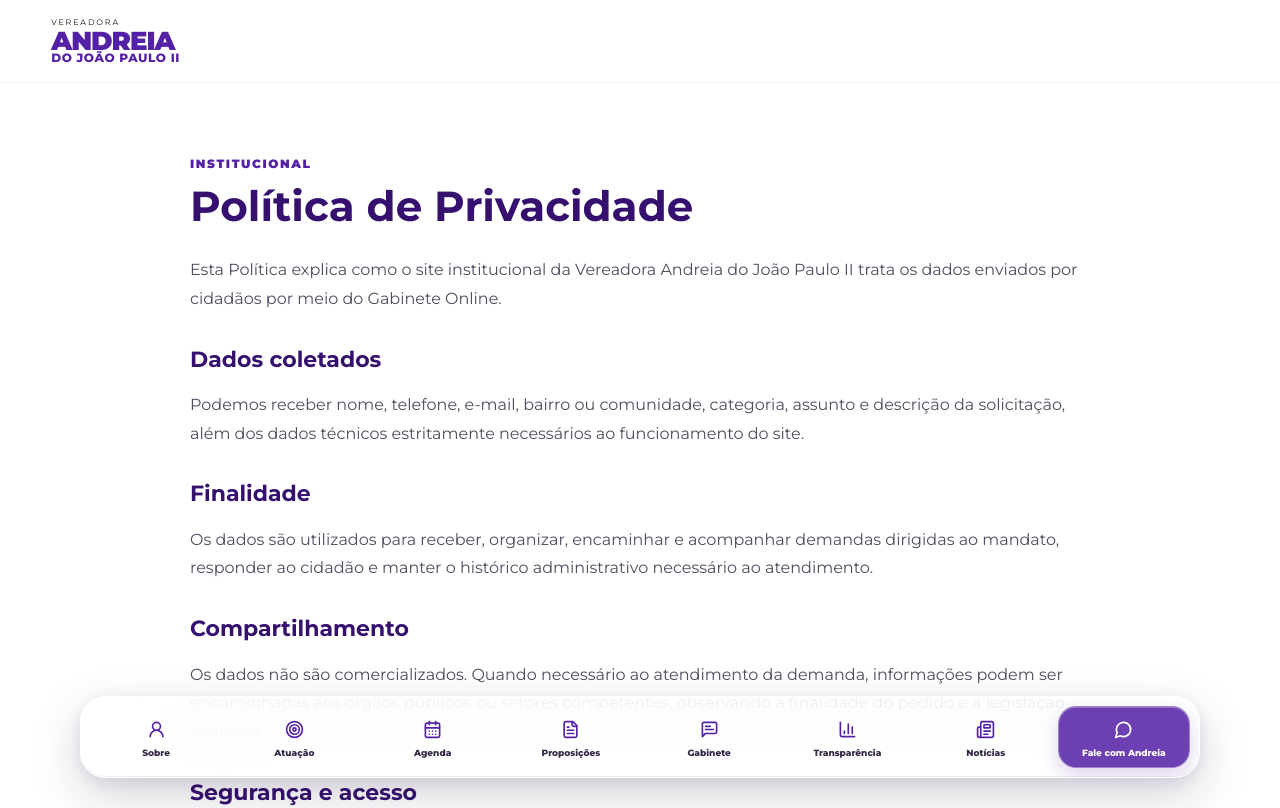
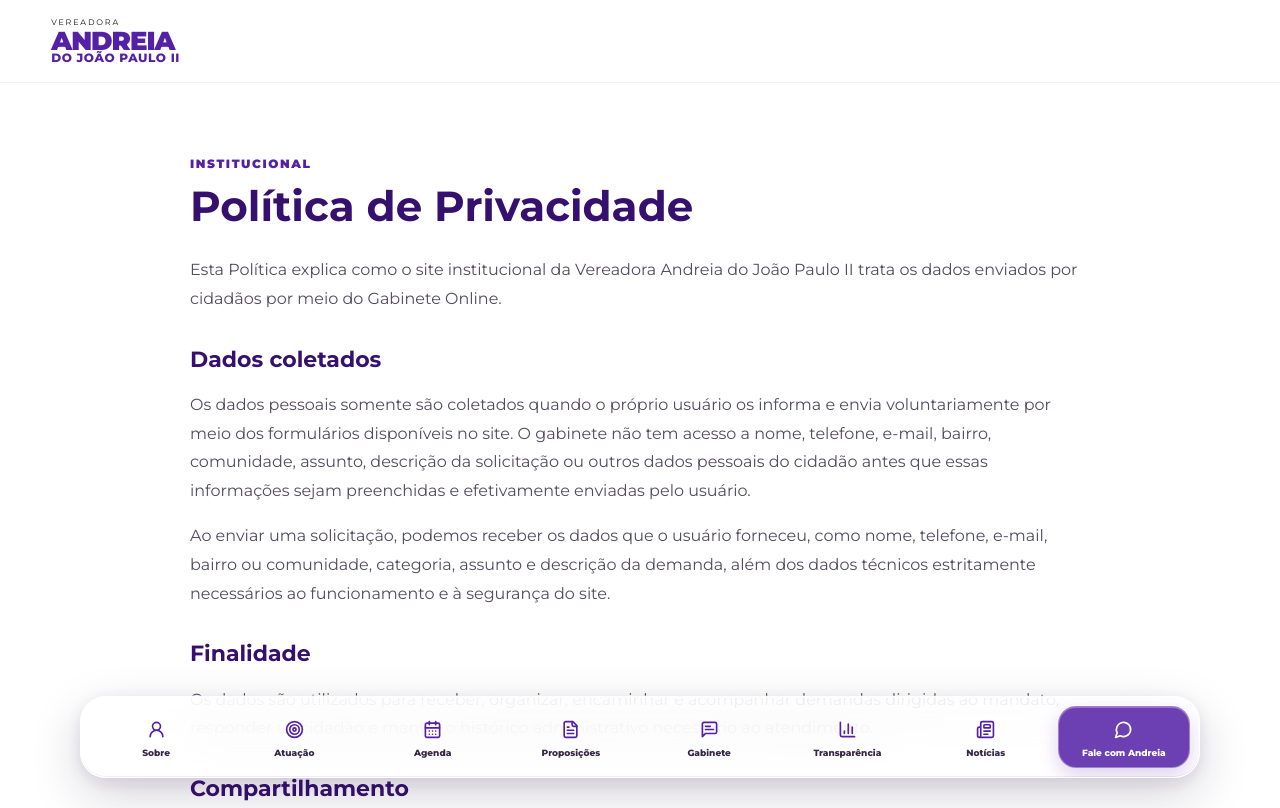
Before and after one commit to luisaugustosocial-alt/Andreia-do-Joao-Paulo-ll, a React (Vite) app: page /politica-de-privacidade in a window 1280 px wide. Shown: the top 808 px of the page. Built offline with nearby package versions, Linux system fonts and the light colour scheme; no server answers; the database is empty.

Commit message:
Esclarece coleta voluntaria de dados na politica de privacidade

```diff
--- a/src/pages/PoliticaPrivacidade.jsx
+++ b/src/pages/PoliticaPrivacidade.jsx
@@ -5,7 +5,8 @@ export default function PoliticaPrivacidade(){
   return <><Header/><main className="legal-page"><div className="container legal-card">
     <span className="section-kicker">INSTITUCIONAL</span><h1>Política de Privacidade</h1>
     <p>Esta Política explica como o site institucional da Vereadora Andreia do João Paulo II trata os dados enviados por cidadãos por meio do Gabinete Online.</p>
-    <h2>Dados coletados</h2><p>Podemos receber nome, telefone, e-mail, bairro ou comunidade, categoria, assunto e descrição da solicitação, além dos dados técnicos estritamente necessários ao funcionamento do site.</p>
+    <h2>Dados coletados</h2><p>Os dados pessoais somente são coletados quando o próprio usuário os informa e envia voluntariamente por meio dos formulários disponíveis no site. O gabinete não tem acesso a nome, telefone, e-mail, bairro, comunidade, assunto, descrição da solicitação ou outros dados pessoais do cidadão antes que essas informações sejam preenchidas e efetivamente enviadas pelo usuário.</p>
+    <p>Ao enviar uma solicitação, podemos receber os dados que o usuário forneceu, como nome, telefone, e-mail, bairro ou comunidade, categoria, assunto e descrição da demanda, além dos dados técnicos estritamente necessários ao funcionamento e à segurança do site.</p>
     <h2>Finalidade</h2><p>Os dados são utilizados para receber, organizar, encaminhar e acompanhar demandas dirigidas ao mandato, responder ao cidadão e manter o histórico administrativo necessário ao atendimento.</p>
     <h2>Compartilhamento</h2><p>Os dados não são comercializados. Quando necessário ao atendimento da demanda, informações podem ser encaminhadas aos órgãos públicos ou setores competentes, observando a finalidade do pedido e a legislação aplicável.</p>
     <h2>Segurança e acesso</h2><p>O acesso administrativo é restrito a usuários autenticados e o portal utiliza controles de acesso ao banco de dados para reduzir acessos não autorizados.</p>
```
